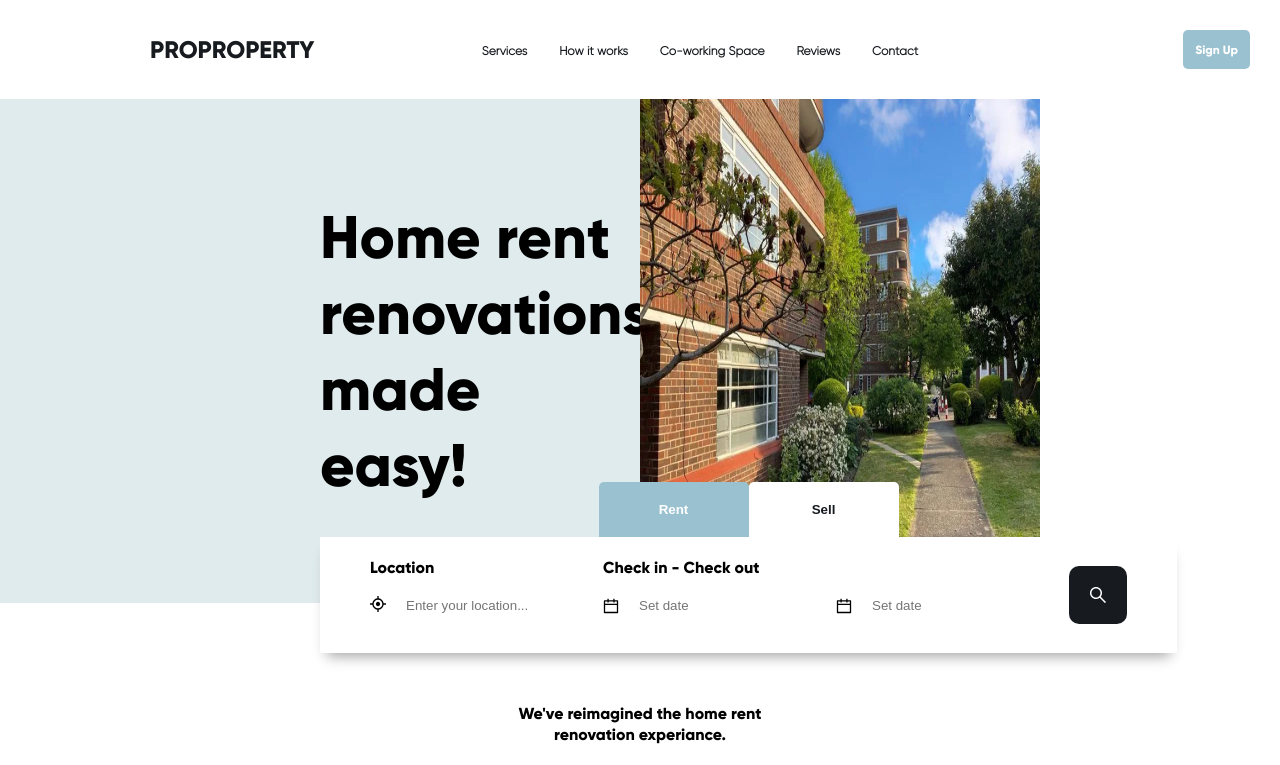
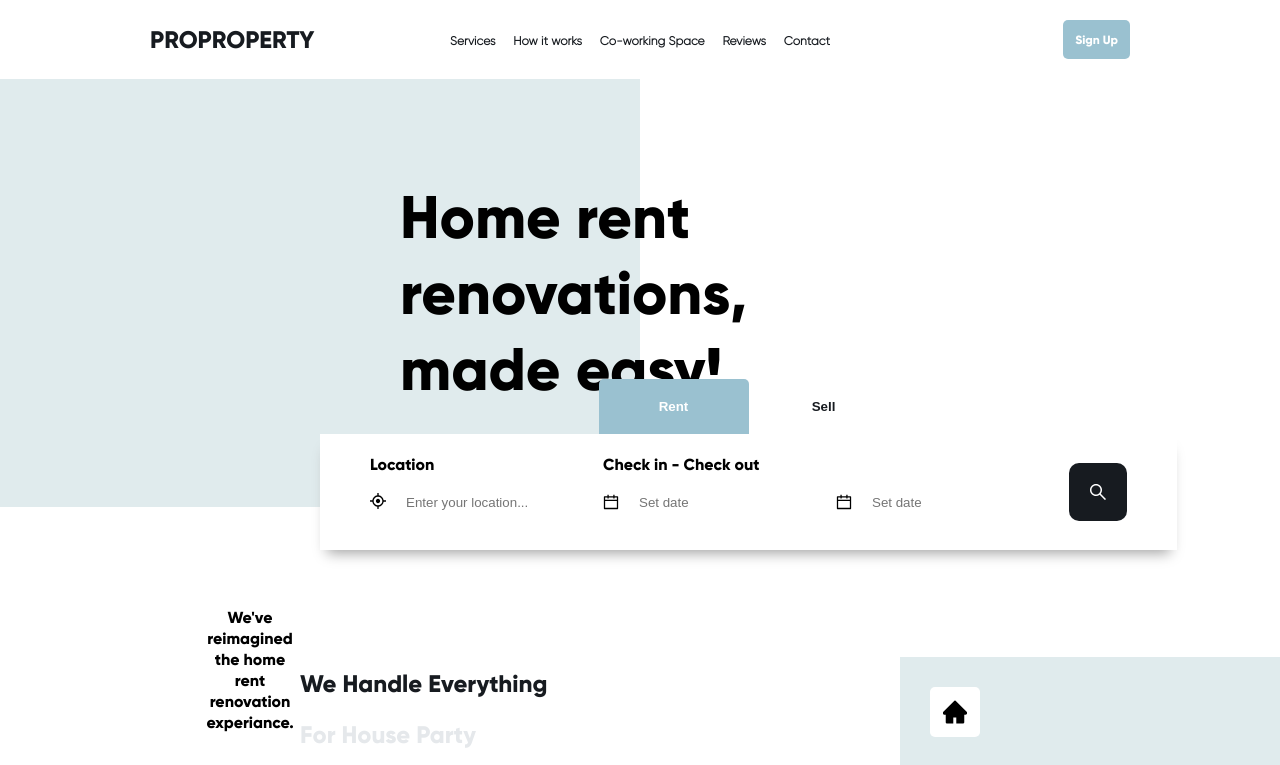
Before and after one commit to sebekgr/proproperty, a React (Create React App) app: page / in a window 1280 px wide. Shown: the top 765 px of the page. Built offline with nearby package versions, Linux system fonts and the light colour scheme.

Commit message:
adjust header

```diff
--- a/src/components/App.tsx
+++ b/src/components/App.tsx
@@ -1,16 +1,16 @@
 import { FC } from 'react'
 import { GlobalStyle } from './theme'
-import { MaxWidthSection, Grid } from './layout'
+import { Grid } from './layout'
 import Header from './elements/header'
 
 const App: FC = () => {
 	return (
+		<>
+		<GlobalStyle />
 		<Grid>
-			<GlobalStyle />
-			<MaxWidthSection>
-				<Header />
-			</MaxWidthSection>
+			<Header />
 		</Grid>
+		</>
 	)
 }
 
--- a/src/components/elements/header/index.tsx
+++ b/src/components/elements/header/index.tsx
@@ -1,24 +1,28 @@
 import { FC } from 'react'
 import styled from 'styled-components'
-import { MaxWidthSection } from '../../layout'
+import { MaxWidthSection, Row } from '../../layout'
 import NavBar from '../navbar'
 import Logo from './Logo'
 import LoginPanel from './LoginPanel'
 import { spacer } from '../../theme'
 
+
 const StyledHeader = styled(MaxWidthSection)`
-	margin-top: ${spacer.m};
-	margin-bottom: ${spacer.m};
-	grid-template-columns: .5fr .7fr .5fr;
+	padding: ${spacer.s} 0 ${spacer.s} 0;
 `
-
 
 const Header: FC = () => {
 	return (
 		<StyledHeader as="header">
-			<Logo />
-			<NavBar />
-			<LoginPanel />
+			<Row ds={1} de={3}>
+				<Logo />
+			</Row>
+			<Row ds={4} de={4}>
+				<NavBar />
+			</Row>
+			<Row ds={8} de={3}>
+				<LoginPanel />
+			</Row>
 		</StyledHeader>
 	)
 }
--- a/src/components/layout/index.tsx
+++ b/src/components/layout/index.tsx
@@ -18,7 +18,7 @@ export type RowProps = {
 export const Grid = styled.div`
 	// default
 	display: grid;
-	grid-template-columns: 1fr repeat(12, 8rem) 1fr;
+	grid-template-columns: 1fr repeat(10, 8rem) 1fr;
 	grid-template-rows: max-content;
 	grid-auto-columns: auto;
 	grid-auto-rows: auto;
@@ -34,13 +34,13 @@ export const Grid = styled.div`
 
 export const MaxWidthSection = styled.section`
 	// default
-	grid-column: 2 / span 12;
+	grid-column: 2 / span 10;
 	display: grid;
-	grid-template-columns: repeat(12, 8rem);
+	grid-template-columns: repeat(10, 8rem);
 	grid-template-rows: max-content;
 	grid-auto-rows: auto;
 	gap: 2rem;
-
+	// TODO adjust for mobile
 	@media ${breakpoint.m} {
 		grid-column: 2 / span 6;
 		grid-template-columns: repeat(6, 8rem);
@@ -55,11 +55,11 @@ export const MaxWidthSection = styled.section`
 export const FullWidthSection = styled.section`
 	// default
 	display: grid;
-	grid-column: 1 / span 14;
-	grid-template-columns: 1fr repeat(12, 8rem) 1fr;
+	grid-column: 1 / span 12;
+	grid-template-columns: 1fr repeat(10, 8rem) 1fr;
 	grid-template-rows: max-content;
 	gap: 2rem;
-
+	// TODO adjust for mobile
 	@media ${breakpoint.m} {
 		grid-column: 1 / span 8;
 		grid-template-columns: 2rem repeat(6, 8rem) 2rem;
@@ -74,9 +74,11 @@ export const FullWidthSection = styled.section`
 
 export const Row = styled.div<RowProps>`
 	// default
+	display: grid;
+	align-content: center;
 	grid-column-start: ${(props) => (props.ds ? props.ds : 1)};
 	grid-column-end: span ${(props) => (props.de ? props.de : 12)};
-
+	// TODO adjust for mobile
 	@media ${breakpoint.m} {
 		grid-column-start: ${({ ms }) => (ms ? ms : 1)};
 		grid-column-end: span ${({ me }) => (me ? me : 6)};
```
